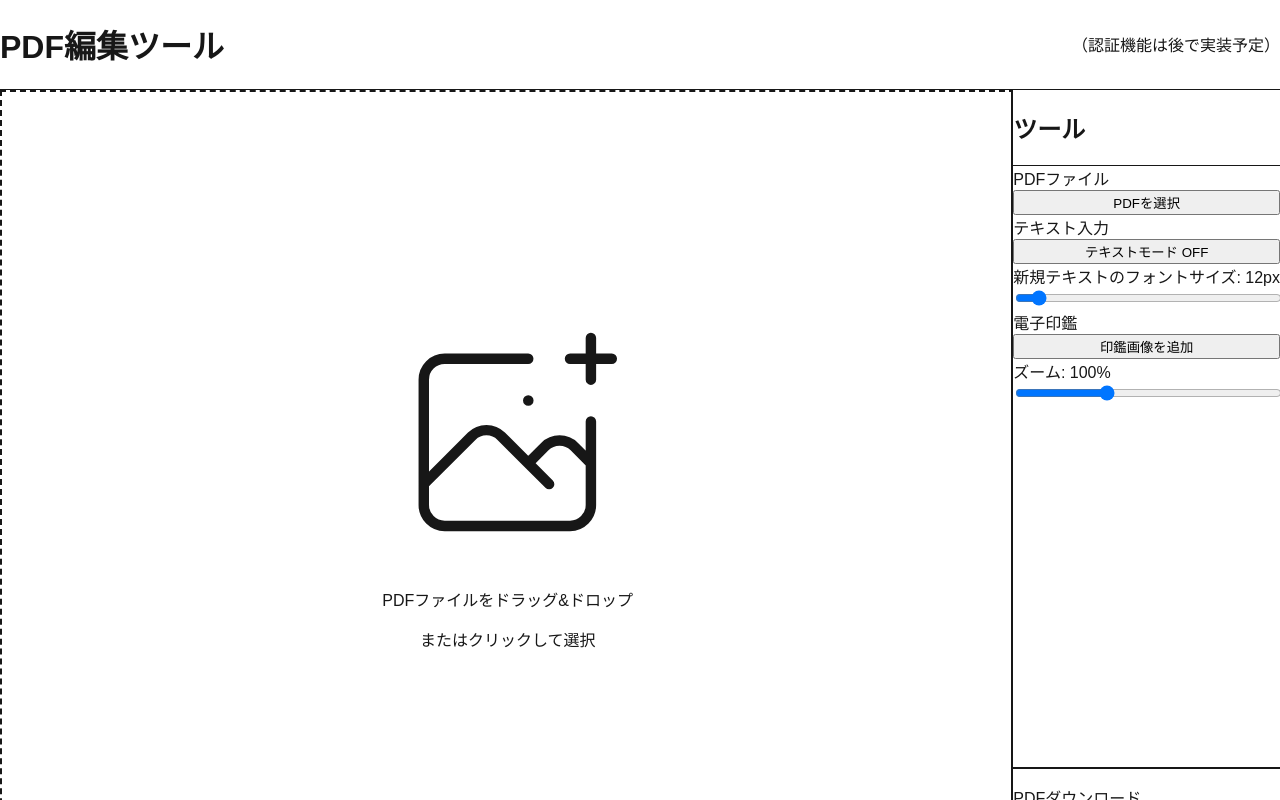
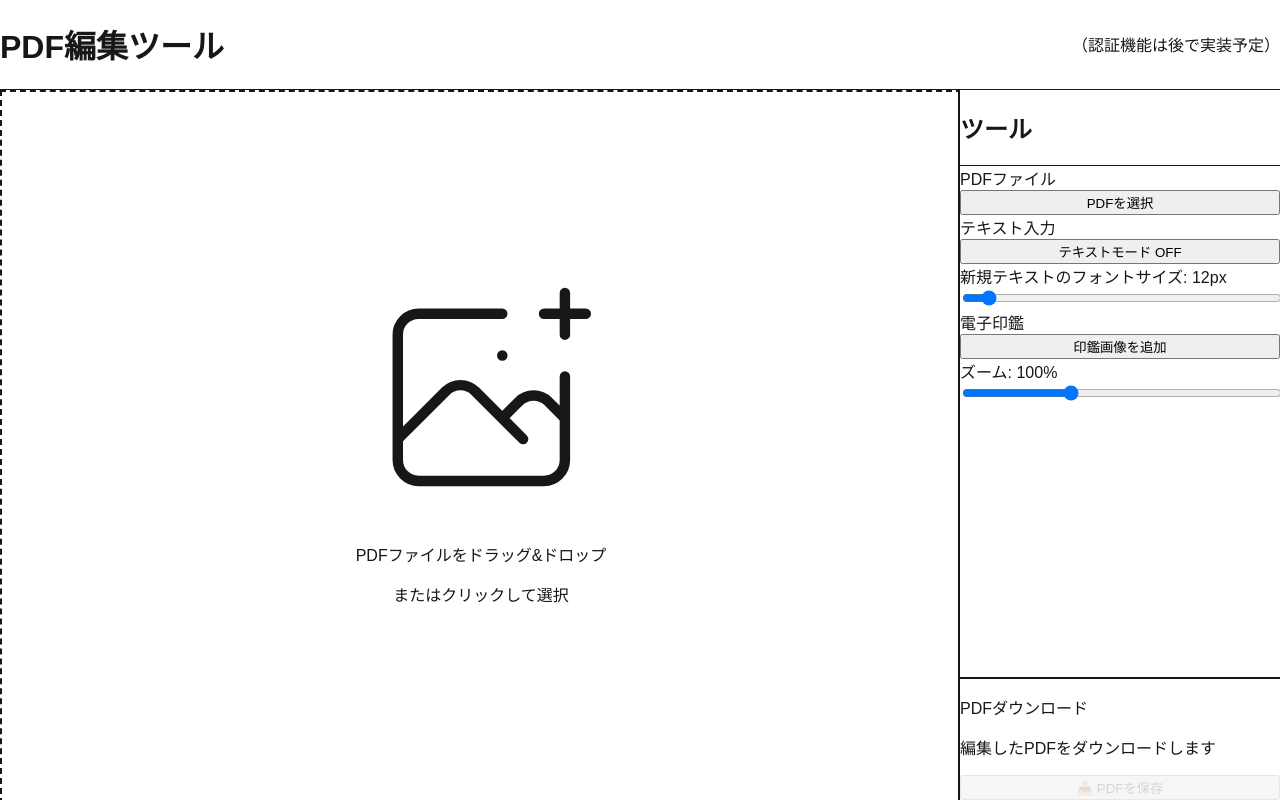
Before and after one commit to chanco-ui/pdf-editor, a Next.js app: page / in a window 1280 px wide. Built offline with nearby package versions, Linux system fonts and the light colour scheme.

Commit message:
レイアウトを根本的に修正: PDFダウンロードボタンの表示、PDFスクロール、文字色の改善

```diff
--- a/app/globals.css
+++ b/app/globals.css
@@ -28,19 +28,37 @@ body {
   }
 }
 
-/* PDFエディタのテキスト入力フィールドの文字色を黒に固定 */
+/* PDFエディタのテキスト入力フィールドの文字色を黒に固定 - 最優先 */
+.pdf-editor input[type="text"],
+.pdf-editor input[type="text"]:focus,
+.pdf-editor input[type="text"]:active,
+.pdf-editor input[type="text"]:hover,
+.pdf-editor input[type="text"]:visited,
+.pdf-editor input[data-pdf-text-input],
+.pdf-editor input[data-pdf-text-input]:focus,
+.pdf-editor input[data-pdf-text-input]:active,
+.pdf-editor input[data-pdf-text-input]:hover {
+  color: #000000 !important;
+  -webkit-text-fill-color: #000000 !important;
+  caret-color: #000000 !important;
+}
+
+/* すべてのinput要素の文字色を黒に */
 input[type="text"],
 input[type="text"]:focus,
 input[type="text"]:active,
-input[data-pdf-text-input],
-input[data-pdf-text-input]:focus,
-input[data-pdf-text-input]:active {
+input[type="text"]:hover,
+input[type="text"]:visited {
   color: #000000 !important;
   -webkit-text-fill-color: #000000 !important;
+  caret-color: #000000 !important;
 }
 
-/* すべてのinput要素の文字色を黒に */
-input {
+/* より具体的なセレクタで確実に適用 */
+div input[type="text"],
+div input[type="text"]:focus,
+div input[type="text"]:active {
   color: #000000 !important;
   -webkit-text-fill-color: #000000 !important;
+  caret-color: #000000 !important;
 }
--- a/components/PDFEditor.tsx
+++ b/components/PDFEditor.tsx
@@ -330,13 +330,14 @@ export default function PDFEditor() {
   const currentPageElements = elements.filter((el) => el.page === currentPage);
 
   return (
-    <div className="h-screen flex flex-col pdf-editor">
-      <div className="flex-1 flex overflow-hidden">
+    <div className="flex flex-col pdf-editor" style={{ height: "100%", overflow: "hidden" }}>
+      <div className="flex-1 flex overflow-hidden" style={{ minHeight: 0, height: "100%" }}>
         {/* 左側: PDFプレビュー */}
-        <div className="flex-1 flex flex-col border-r border-gray-300">
+        <div className="flex-1 flex flex-col border-r border-gray-300" style={{ minWidth: 0, overflow: "hidden" }}>
           <div
             ref={containerRef}
             className="flex-1 overflow-hidden"
+            style={{ minHeight: 0, height: "100%" }}
             onDrop={handleDrop}
             onDragOver={handleDragOver}
           >
@@ -422,7 +423,8 @@ export default function PDFEditor() {
                         pointerEvents: "auto",
                         color: "#000000",
                         WebkitTextFillColor: "#000000",
-                      }}
+                        caretColor: "#000000",
+                      } as React.CSSProperties}
                       className="text-black"
                       autoFocus={selectedElement === element.id}
                     />
@@ -443,13 +445,13 @@ export default function PDFEditor() {
         </div>
 
         {/* 右側: ツールパネル */}
-        <div className="w-80 bg-white border-l border-gray-300 flex flex-col" style={{ height: "100%" }}>
-          <div className="p-4 flex-shrink-0 border-b border-gray-200">
+        <div className="w-80 bg-white border-l border-gray-300 flex flex-col" style={{ height: "100%", minWidth: "320px", maxHeight: "100%" }}>
+          <div className="p-4 flex-shrink-0 border-b border-gray-200" style={{ flexShrink: 0 }}>
             <h2 className="text-lg font-bold mb-4 text-black">ツール</h2>
           </div>
 
-          <div className="flex-1 overflow-y-auto" style={{ minHeight: 0 }}>
-            <div className="p-4 space-y-4">
+          <div className="flex-1 overflow-y-auto" style={{ minHeight: 0, flex: "1 1 auto", overflowY: "auto" }}>
+            <div className="p-4 space-y-4" style={{ paddingBottom: "20px" }}>
             {/* ファイルアップロード */}
             <div>
               <label className="block text-sm font-medium text-black mb-2">
@@ -677,7 +679,7 @@ export default function PDFEditor() {
           </div>
 
           {/* 保存ボタン */}
-          <div className="p-4 border-t-2 border-gray-400 flex-shrink-0 bg-white">
+          <div className="p-4 border-t-2 border-gray-400 bg-white shadow-lg" style={{ flexShrink: 0, flex: "0 0 auto" }}>
             <div className="mb-2">
               <p className="text-sm font-semibold text-black mb-1">PDFダウンロード</p>
               <p className="text-xs text-black">編集したPDFをダウンロードします</p>
--- a/components/PDFViewer.tsx
+++ b/components/PDFViewer.tsx
@@ -94,8 +94,8 @@ export default function PDFViewer({
   }
 
   return (
-    <div className="w-full h-full flex flex-col">
-      <div className="flex items-center justify-between mb-4 px-4">
+    <div className="w-full h-full flex flex-col" style={{ height: "100%", overflow: "hidden" }}>
+      <div className="flex items-center justify-between mb-4 px-4 flex-shrink-0" style={{ flexShrink: 0 }}>
         <div className="flex items-center gap-2">
           <button
             onClick={() => setPageNumber((prev) => Math.max(1, prev - 1))}
@@ -116,8 +116,8 @@ export default function PDFViewer({
           </button>
         </div>
       </div>
-      <div className="flex-1 overflow-auto bg-gray-100 p-4">
-        <div className="flex justify-center">
+      <div className="flex-1 overflow-auto bg-gray-100 p-4" style={{ minHeight: 0, flex: "1 1 auto", overflowY: "auto", overflowX: "hidden" }}>
+        <div className="flex justify-center" style={{ minHeight: "100%" }}>
           <div
             ref={pageContainerRef}
             className="relative"
```
